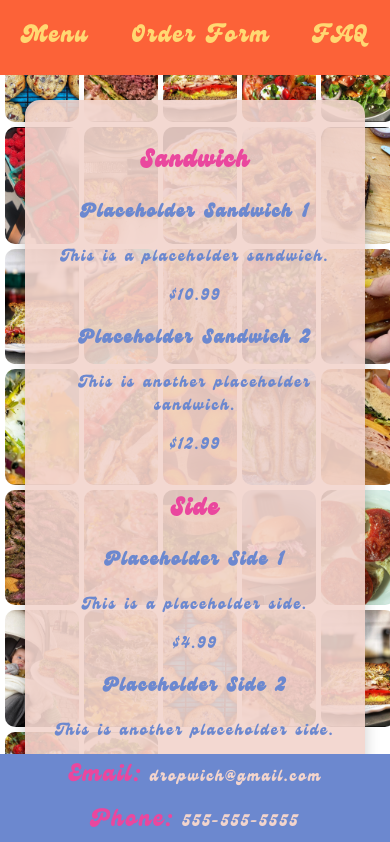
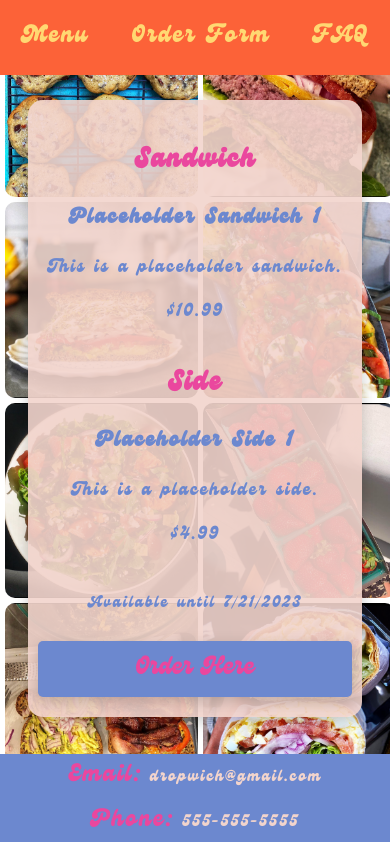
Before and after one commit to lissashea/Dropwhich, a React (Create React App) app: page /menu in a window 390 px wide. Shown: the top 842 px of the page. Built offline with nearby package versions, Linux system fonts and the light colour scheme.

Commit message:
revisions

```diff
--- a/src/components/ImageGrid.css
+++ b/src/components/ImageGrid.css
@@ -3,7 +3,7 @@
   grid-template-columns: repeat(5, 1fr); /* 5 columns */
   gap: 5px; /* Adjust the gap between images as desired */
   width: 100%;
-  height: 100vh; /* Set the height to 100vh to cover the viewport height */
+  height: 120vh; /* Set the height to 100vh to cover the viewport height */
   background-color: white; /* Set a background color as a fallback */
   overflow-y: hidden; /* Hide vertical scrollbar if needed */
   padding: 5px; /* Optional: Add padding to adjust the spacing around images */
@@ -23,3 +23,20 @@
 .image-grid-container img:hover {
   transform: scale(1.1);
 }
+
+
+
+
+/* Media query for smaller screens */
+@media (max-width: 767px) {
+  .image-grid-container {
+    grid-template-columns: repeat(3, 1fr); /* Reduce the number of columns to 3 on smaller screens */
+  }
+}
+
+/* Media query for even smaller screens */
+@media (max-width: 520px) {
+  .image-grid-container {
+    grid-template-columns: repeat(2, 1fr); /* Reduce the number of columns to 2 on even smaller screens */
+  }
+}
--- a/src/components/ImageGrid.jsx
+++ b/src/components/ImageGrid.jsx
@@ -62,7 +62,10 @@ const images = [
   image2,
   image3,
   image4,
-  image5
+  image5,
+  image6,
+  image7,
+  image8
 ]
 
 
--- a/src/components/Menu.css
+++ b/src/components/Menu.css
@@ -4,11 +4,12 @@
   color: #6c88cf;
   background-color: rgba(242, 212, 204, 0.9);
   border-radius: 15px;
-  padding: 25px;
+  padding: 75px;
   margin: 25px;
   box-shadow: 0px 5px 15px rgba(0, 0, 0, 0.2);
-  min-height: 50vh;
+  /* min-height: 50vh; */
   z-index: 4;
+  margin-bottom: 100px; /* Add margin at the bottom to create space for the button */
 }
 
 .menu-content {
@@ -18,6 +19,7 @@
   /* flex-wrap: wrap; */
   flex-direction: row;
   color: #6c88cf;
+  font-size: 25px;
 }
 
 .menu-items {
@@ -70,6 +72,15 @@
     /* Change the flex-direction to column */
     flex-direction: column;
     align-items: center;
+    display: flex;
+    font-size:18px;
+    padding:10px;
+  }
+
+  .menu-container {
+    margin: auto;
+    margin-top: 25px;
+    padding:10px;
   }
 
   .menu-items {
@@ -78,4 +89,19 @@
     /* Reset the text alignment to center */
     text-align: center;
   }
+
+  .menu-item {
+    width: 100%; /* Make each menu item take the full width on smaller screens */
+  }
+
+  .order-button {
+    width: 100%; /* Make the order button take the full width on smaller screens */
+    margin: 10px 0; /* Add some margin to separate the button from the menu items */
+  }
 }
+
+@media (max-width: 1158px) and (max-height: 671px) {
+  .orderForm-container {
+    height: calc(100vh - 100px); /* Adjust the height of the form container to fit the screen */
+  }
+}
--- a/src/components/Menu.jsx
+++ b/src/components/Menu.jsx
@@ -18,22 +18,10 @@ function Menu({ imagesize }) {
         price: 10.99,
       },
       {
-        id: 2,
-        name: "Placeholder Sandwich 2",
-        description: "This is another placeholder sandwich.",
-        price: 12.99,
-      },
-      {
         id: 3,
         name: "Placeholder Side 1",
         description: "This is a placeholder side.",
         price: 4.99,
-      },
-      {
-        id: 4,
-        name: "Placeholder Side 2",
-        description: "This is another placeholder side.",
-        price: 3.99,
       },
     ];
 
@@ -54,7 +42,7 @@ function Menu({ imagesize }) {
               <span className="underline">Sandwich</span>
             </h2>
             {items
-              .filter((item) => item.id <= 2) // Filter out the sandwich items
+              .filter((item) => item.id === 1) // Filter out the desired sandwich item (ID 1)
               .map((item) => (
                 <div key={item.id}>
                   <h3>{item.name}</h3>
@@ -68,7 +56,7 @@ function Menu({ imagesize }) {
               <span className="underline">Side</span>
             </h2>
             {items
-              .filter((item) => item.id > 2) // Filter out the side items
+              .filter((item) => item.id === 3) // Filter out the desired side item (ID 3)
               .map((item) => (
                 <div key={item.id}>
                   <h3>{item.name}</h3>
--- a/src/components/OrderForm.css
+++ b/src/components/OrderForm.css
@@ -16,7 +16,8 @@
 
 .orderForm-container {
   display: flex;
-  justify-content: space-between;
+  justify-content:
+  space-between;
   margin-top: 25px;
   color: #6c88cf;
   border-radius: 15px;
@@ -112,8 +113,7 @@ label {
   font-weight: bold;
 }
 
-/* Media query for small screens (e.g., mobile devices) */
-@media (max-width: 767px) {
+/* Media query for small screens (e.g., mobile devices) */@media (max-width: 767px) {
   /* Hide the countdown container on mobile */
   .countdownContainer {
     display: none;
@@ -121,13 +121,13 @@ label {
 
   /* Adjust the height for smaller screens */
   .orderForm-container {
-    padding-bottom: 60px; /* Add padding to the bottom to make space for the footer */
-    padding-top:40px;
-    margin: auto;
+    padding-top:30px;
+    margin:auto;
     display: flex;
     flex-direction: column;
     align-items: center;
     justify-content: center;
+    margin-top: 25px;
   }
 
   /* Show the orderDeadline text on mobile */
@@ -135,59 +135,29 @@ label {
     display: none;
   }
 
-  .orderForm-countdown {
-    display: none;
-  }
-
   /* Adjust the layout of the form elements for smaller screens */
-
   .orderForm-content {
     font-size: 15px;
     align-items: stretch; /* Stretch the form elements to fill the available width */
+    align-items: center;
   }
 
   .madLibInput {
     width: 100%;
+    padding: 5px;
+    display: inline;
+  }
+
+  .dropdown {
+    width: 70%;
     max-width: 300px;
+    padding: 5px;
 
   }
 
-  .dropdown {
-    width: 100%;
-    max-width: 300px;
-  }
-
-
   .submitButton {
     width: 100%; /* Set the width to fill the container on smaller screens */
-  }
-
-}
-
-/* Media query for screens less than 1158px width and 671px height */
-@media (max-width: 1158px) and (max-height: 671px) {
-  .orderForm {
-    flex-direction: column; /* Change the direction to column */
-    align-items: center; /* Center the form elements vertically */
-  }
-
-  .madLibInput,
-  .submitButton {
-    width: 50%; /* Reset the width to fill the container on smaller screens */
-    /* max-width: 300px; Set a maximum width for better display on smaller screens */
-    margin-bottom: 10px;
-  }
-
-  /* Show each label and input on its own row */
-  label {
-    display: block;
-    text-align: center;
-    margin-bottom: 15px; /* Add extra margin between labels and inputs */
-  }
-
-  /* Add some margin below the form on smaller screens */
-  form {
-    margin-bottom: 40px;
+    margin-top: auto;
   }
 }
 
@@ -199,20 +169,19 @@ label {
   }
 
   .orderForm-container {
-    height: fit-content;
+    height: 100%;
   }
 
   .madLibInput,
   .submitButton {
-    width: 40%;
-    max-width: 200px;
-    margin-bottom: 15px;
+    width: 100%;
+    margin-bottom: 5px;
   }
 
   label {
-    display: block;
+    display: inline-flex;
     text-align: start;
-    margin-bottom: 0px;
+    font-size:15px;
   }
 
   form {
```
